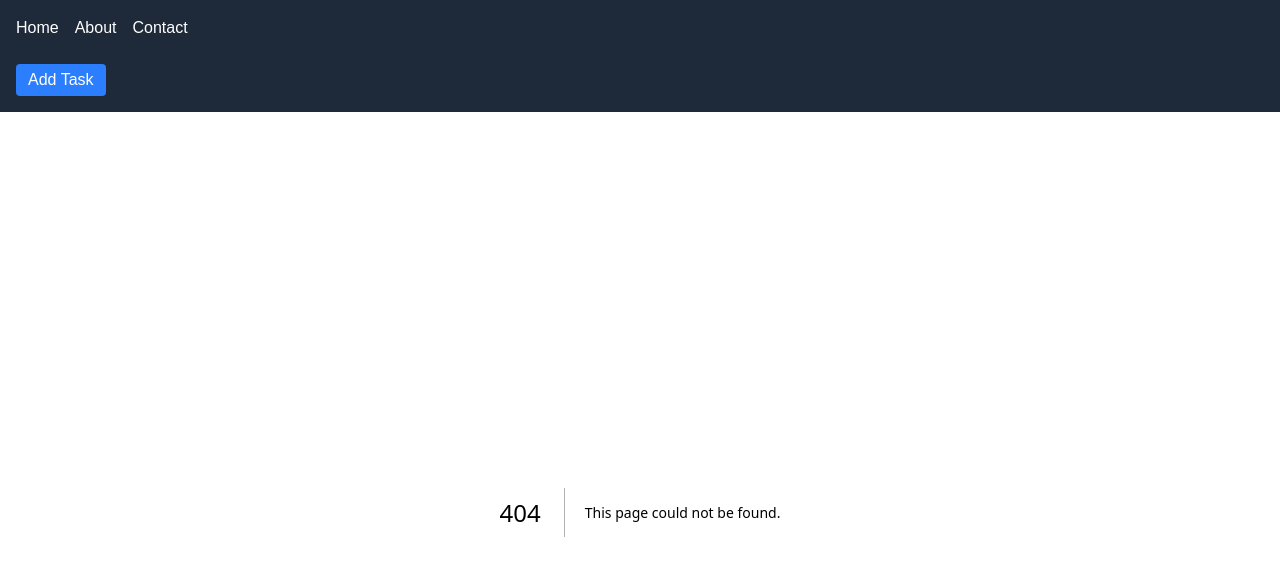
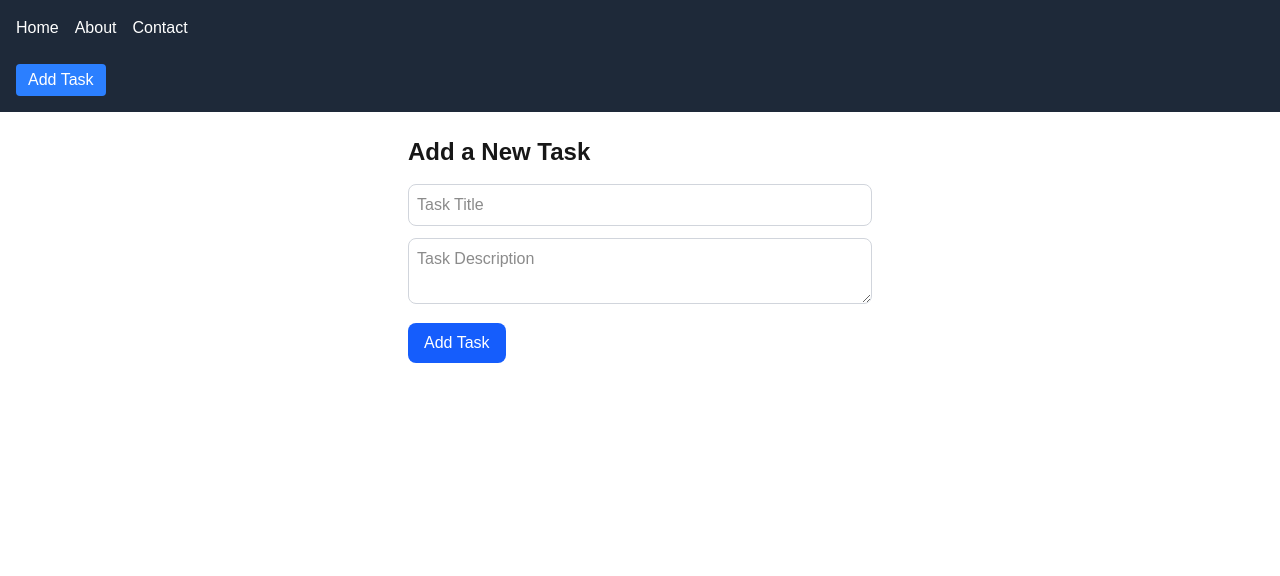
Before and after one commit to DenizShayan/nextjs-practice-app, a Next.js app in the folder nextjs-practice-app/: page /tasks in a window 1280 px wide. Before the commit this address had no page. Shown: the top 576 px of the page. Built offline with nearby package versions, Linux system fonts and the light colour scheme.

Commit message:
Create app\tasks\page.tsx

```diff
--- /dev/null
+++ b/nextjs-practice-app/src/app/tasks/page.tsx
@@ -0,0 +1,54 @@
+"use client";
+import { useState } from "react";
+
+export default function TasksPage() {
+    const [tasks, setTasks] = useState<{ title: string; description: string }[]>([]);
+    const [title, setTitle] = useState("");
+    const [description, setDescription] = useState("");
+
+    const handleAddTask = (e: React.FormEvent) => {
+        e.preventDefault();
+        if (!title.trim()) return;
+        const newTask = { title, description };
+        setTasks([...tasks, newTask]);
+        setTitle("");
+        setDescription("");
+    };
+
+    return (
+        <div className="p-6 max-w-lg mx-auto">
+            <h1 className="text-2xl font-semibold mb-4">Add a New Task</h1>
+
+            <form onSubmit={handleAddTask} className="mb-6">
+                <input
+                    type="text"
+                    placeholder="Task Title"
+                    value={title}
+                    onChange={(e) => setTitle(e.target.value)}
+                    className="w-full p-2 mb-3 border border-gray-300 rounded-lg"
+                />
+                <textarea
+                    placeholder="Task Description"
+                    value={description}
+                    onChange={(e) => setDescription(e.target.value)}
+                    className="border border-gray-300 rounded-lg p-2 w-full mb-3"
+                />
+                <button
+                    type="submit"
+                    className="bg-blue-600 text-white px-4 py-2 rounded-lg hover:bg-blue-700"
+                >
+                    Add Task
+                </button>
+            </form>
+
+            <ul>
+                {tasks.map((task, index) => (
+                    <li key={index} className="border-b border-gray-200 py-2">
+                        <strong>{task.title}</strong>
+                        <p className="text-gray-600">{task.description}</p>
+                    </li>
+                ))}
+            </ul>
+        </div>
+    );
+}
```
